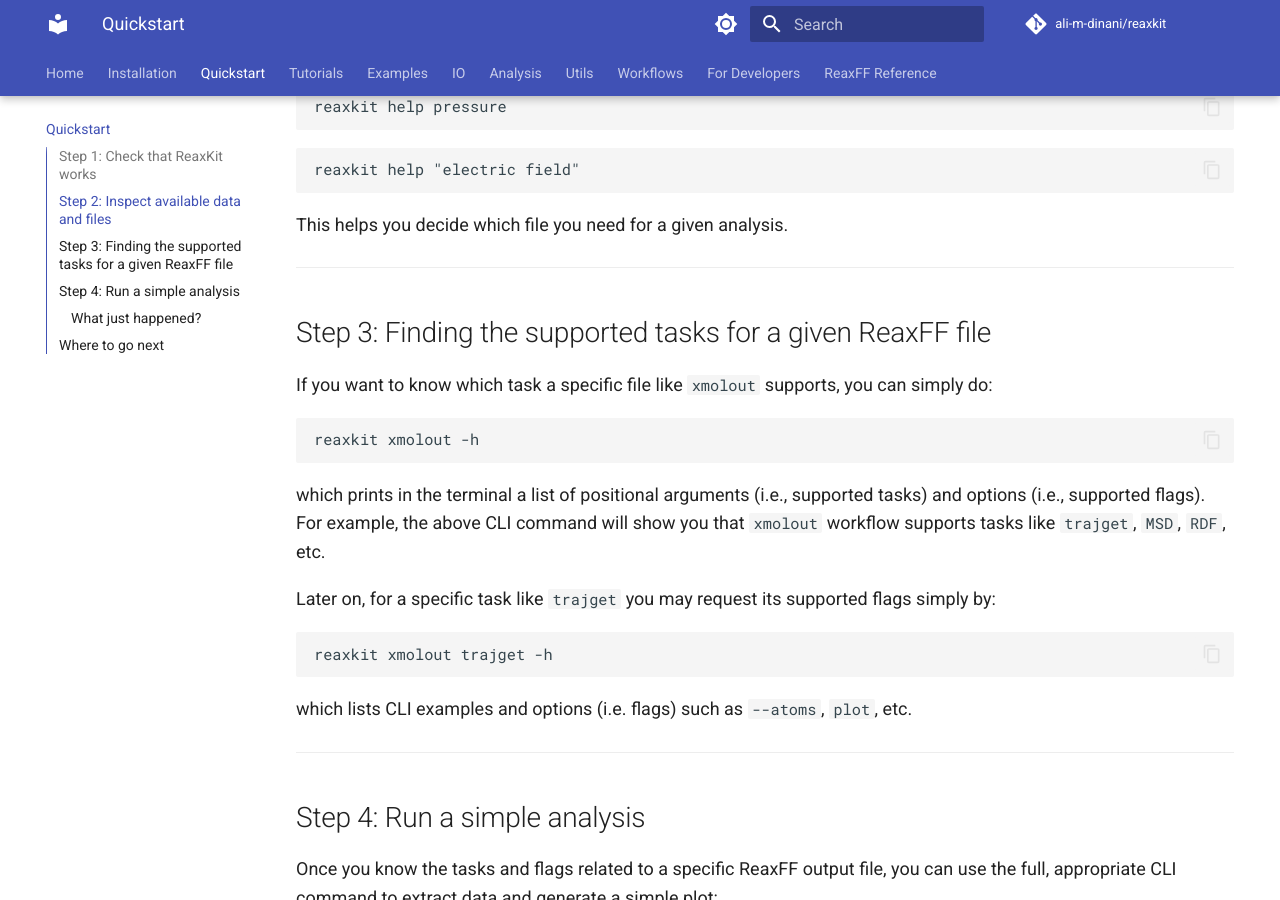
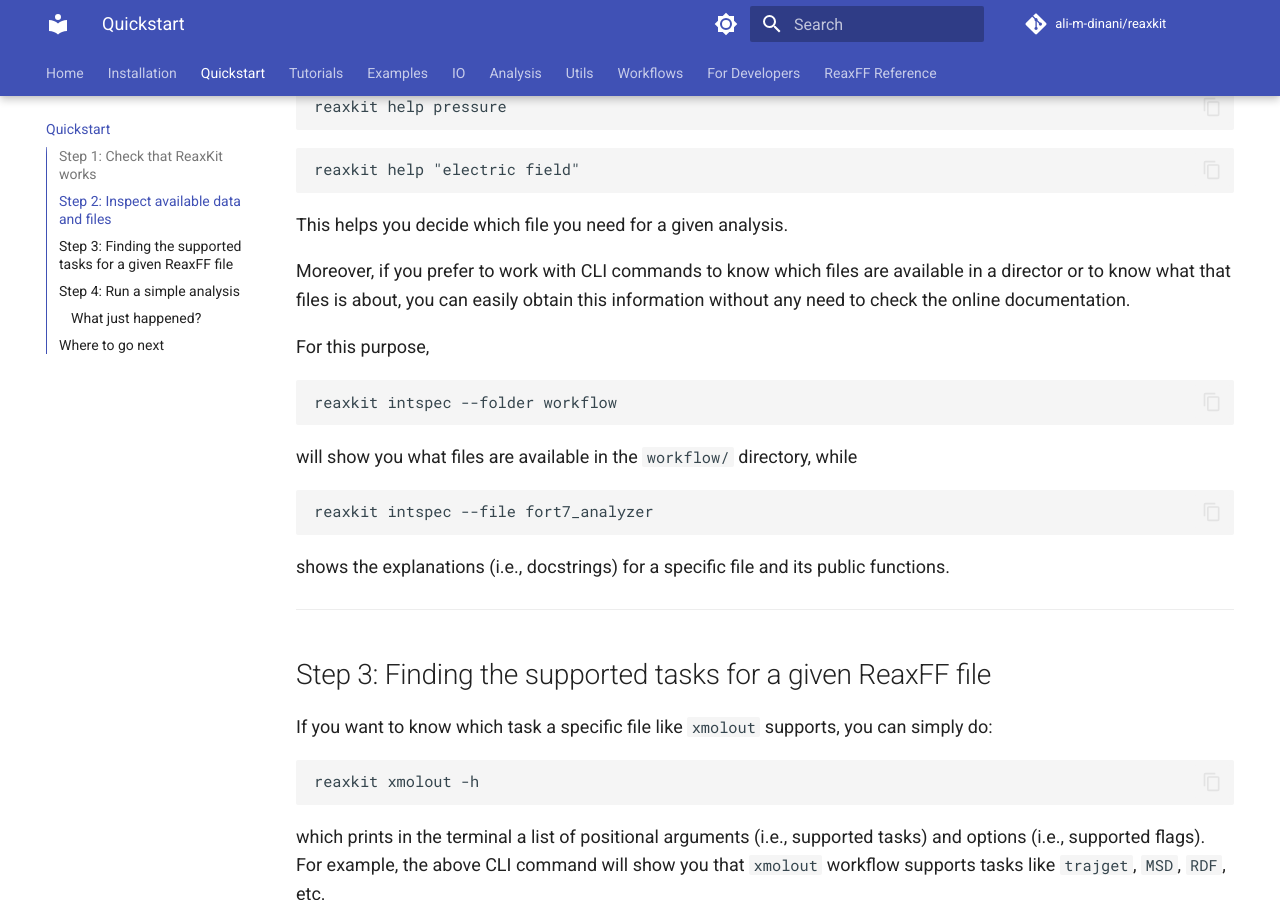
Before and after one commit to ali-m-dinani/reaxkit, an MkDocs documentation site: the page built from docs/quickstart.md, in a window 1280 px wide and 900 px high, scrolled down 938 px. Built offline with MkDocs 1.6.1 and Material for MkDocs 9.7.7, drawn with Linux system fonts in a browser that asks for light colours; comment, search, counter and statistics services are not loaded.

Commit message:
explanations for "reaxkit intspec" were added to the quickstart.md

````diff
--- a/docs/quickstart.md
+++ b/docs/quickstart.md
@@ -43,6 +43,26 @@ reaxkit help "electric field"
 ```
 
 This helps you decide which file you need for a given analysis.
+
+Moreover, if you prefer to work with CLI commands to know which files are available
+in a director or to know what that files is about, you can easily obtain
+this information without any need to check the online documentation.
+
+For this purpose,
+
+```bash
+reaxkit intspec --folder workflow
+```
+
+will show you what files are available in the `workflow/` directory,
+while
+
+```bash
+reaxkit intspec --file fort7_analyzer
+```
+
+shows the explanations (i.e., docstrings) for a specific file and its
+public functions.
 
 ---
 
````
